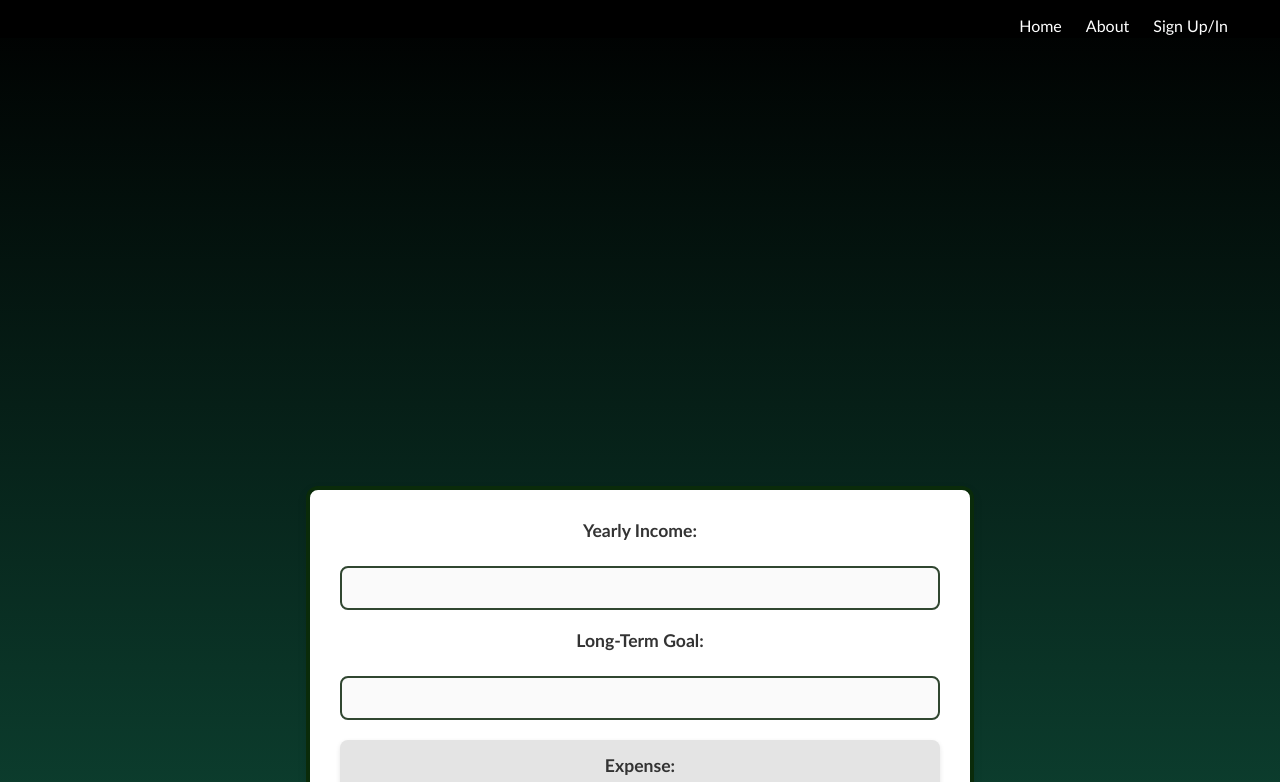
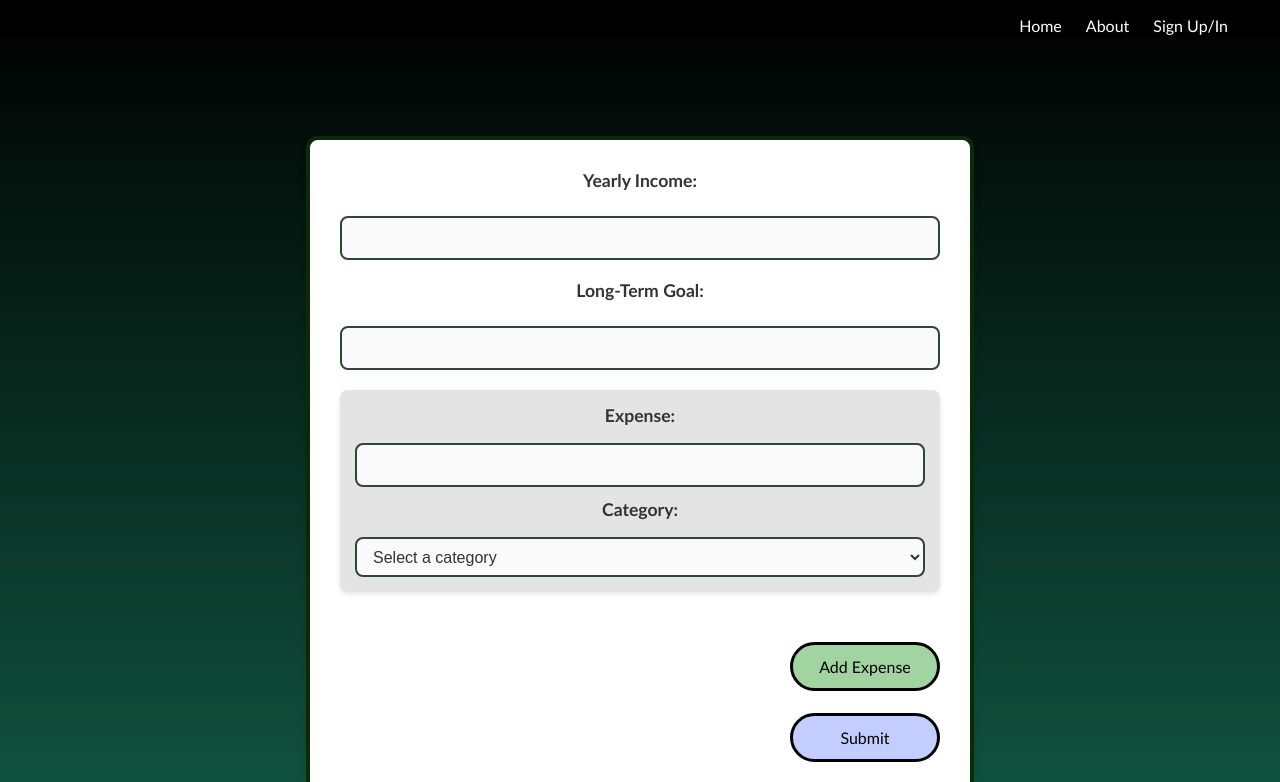
Before and after one commit to kat-mart/hacktech25, a React (Create React App) app in the folder budgetnator/: page / in a window 1280 px wide. Shown: the top 782 px of the page. Built offline with nearby package versions, Linux system fonts and the light colour scheme; no server answers.

Commit message:
edit Home.css

```diff
--- a/budgetnator/src/components/Home.css
+++ b/budgetnator/src/components/Home.css
@@ -70,7 +70,7 @@
 
 /* Input Container */
 .input-container {
-    margin-top: 400px;
+    margin-top: 50px;
     display: flex;
     flex-direction: column;
     align-items: center;
```
